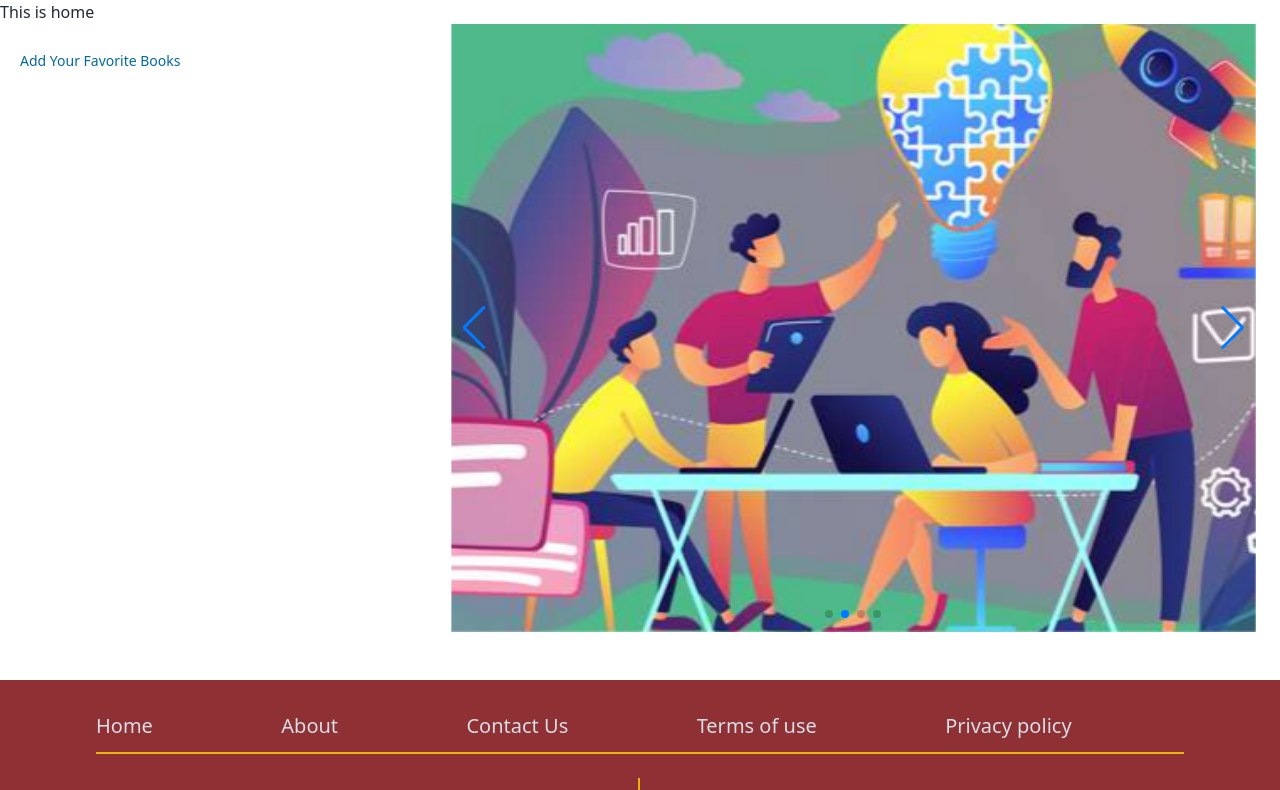
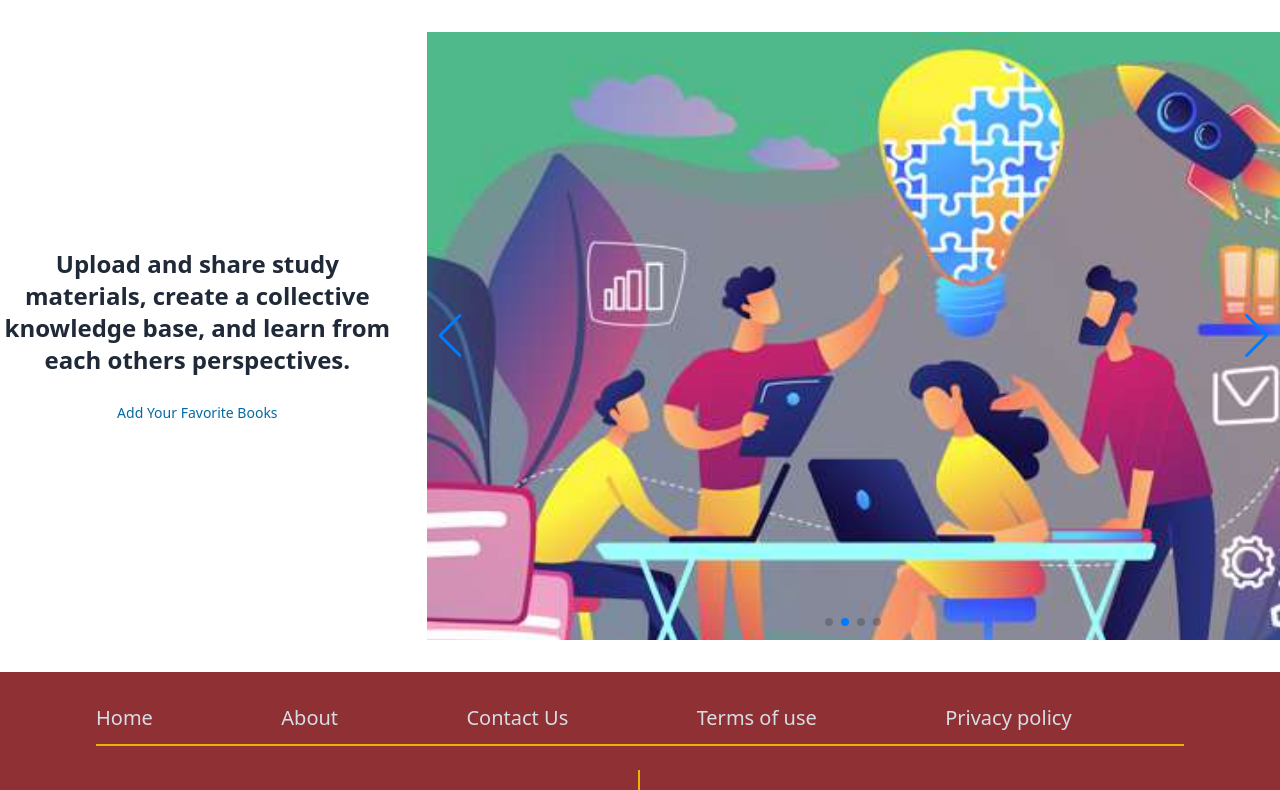
Before and after one commit to rabayasultana/12-collaborative-study-platform, a React (Vite) app: page / in a window 1280 px wide. Shown: the top 790 px of the page. Built offline with nearby package versions, Linux system fonts and the light colour scheme.

Commit message:
banner section done

```diff
--- a/src/components/Banner/Banner.jsx
+++ b/src/components/Banner/Banner.jsx
@@ -18,14 +18,16 @@ import { Link } from "react-router-dom";
 
 export default function Banner() {
   return (
-    <div className="flex">
-                <div className="w-1/3">
-                <br />
+    <div className="flex gap-8 items-center">
+    <div className="w-1/3 text-center">
+
+        <h2 className="text-2xl font-bold">Upload and share study materials, create a collective knowledge base, and learn from each others perspectives.</h2>
+        <br />
           <Link to='/addBook' className='w-full px-5 py-4 mt-4 text-sm font-medium text-sky-700 capitalize transition-colors duration-300 transform bg-white rounded-md lg:w-auto hover:bg-pink-200 focus:outline-none focus:bg-gray-500'>
             Add your favorite books
           </Link>
         </div>
-        <div className="w-2/3 container px-6 pb-12 mx-auto">
+        <div className="w-2/3 mx-auto">
       <Swiper
         spaceBetween={30}
         centeredSlides={true}
--- a/src/components/Banner/Slide.jsx
+++ b/src/components/Banner/Slide.jsx
@@ -4,7 +4,7 @@ const Slide = ({image}) => {
   return (
 
         <div
-      className='w-full bg-center bg-cover h-[38rem]'
+      className='w-full bg-cover h-[38rem]'
       style={{
         backgroundImage: `url(${image})`,
       }}
--- a/src/pages/Home/Home.jsx
+++ b/src/pages/Home/Home.jsx
@@ -2,8 +2,7 @@ import Banner from "../../components/Banner/Banner";
 
 const Home = () => {
     return (
-        <div>
-           <h2>This is home</h2>
+        <div className="my-8">
            <Banner></Banner>
         </div>
     );
```
